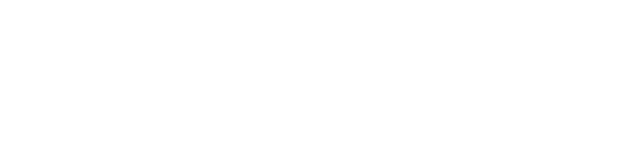
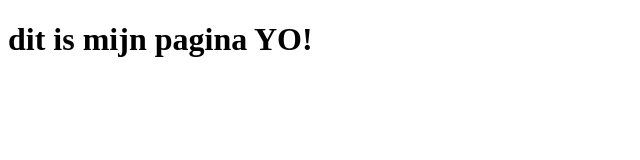
Before and after one commit to cecilelourens/cecilelourens.github.io, a plain HTML site: page index.html in a window 1280 px wide. Shown: the whole page, without its empty margins (0-640 px from the left). Drawn offline with Linux system fonts and the light colour scheme.

Commit message:
Update index.html

```diff
--- a/index.html
+++ b/index.html
@@ -2,4 +2,4 @@
 <html>
 <title> dit is de title </title>
 <body>
-<h1 dit is mijn pagina YO! </h1>
+<h1> dit is mijn pagina YO! </h1>
```
